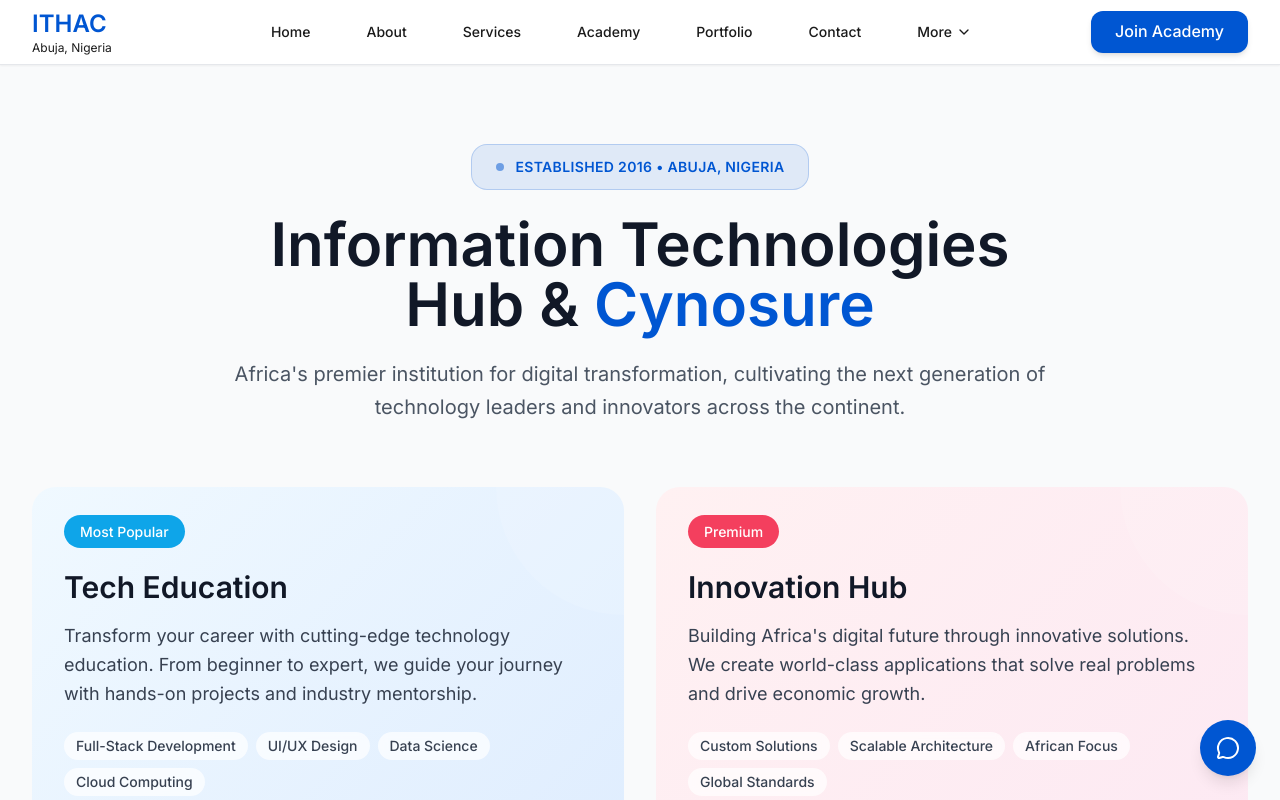
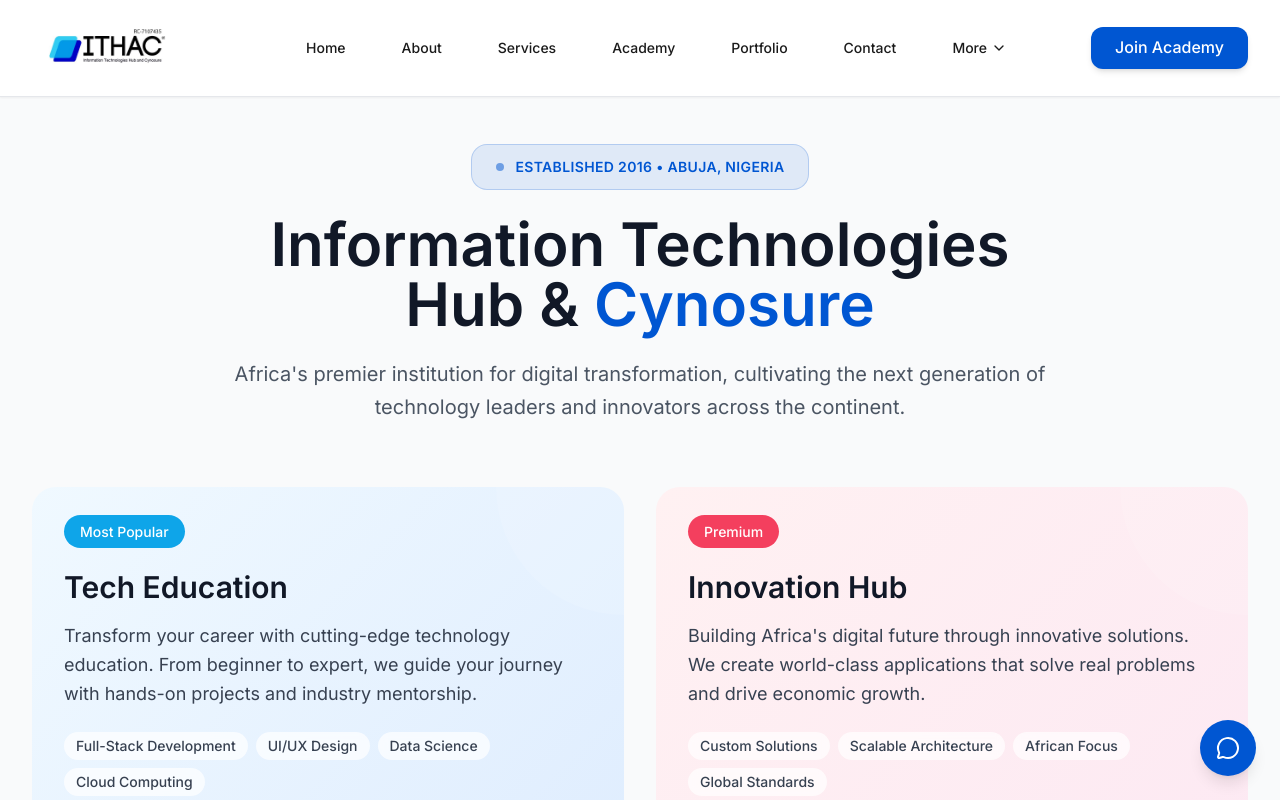
Before and after one commit to Amee-design/ithac-website, a Next.js app: page / in a window 1280 px wide. Shown: the top 800 px of the page. Built offline with nearby package versions, Linux system fonts and the light colour scheme.

Commit message:
pushed fixes

```diff
--- a/src/app/layout.tsx
+++ b/src/app/layout.tsx
@@ -92,9 +92,9 @@ export const metadata: Metadata = {
   ],
   authors: [{ name: "ITHAC Team" }],
   icons: {
-    icon: "/favicon.ico",
-    shortcut: "/favicon.ico",
-    apple: "/favicon.ico",
+    icon: "/images/logo.jpg",
+    shortcut: "/images/logo.jpg",
+    apple: "/images/logo.jpg",
   },
   openGraph: {
     title: "ITHAC | Empowering Africa's Digital Future",
--- a/src/components/Footer.tsx
+++ b/src/components/Footer.tsx
@@ -6,10 +6,10 @@ import {
   Phone,
   MapPin,
   Linkedin,
-  Twitter,
   Instagram,
   Facebook,
 } from "lucide-react";
+import Image from "next/image";
 
 const Footer = () => {
   const currentYear = new Date().getFullYear();
@@ -47,7 +47,6 @@ const Footer = () => {
       href: "https://www.linkedin.com/company/information-technologies-hub-and-cynosure-ithac/",
       name: "LinkedIn",
     },
-    { icon: <Twitter className="w-5 h-5" />, href: "#", name: "Twitter" },
     {
       icon: <Instagram className="w-5 h-5" />,
       href: "https://www.instagram.com/ithacceomd?igsh=N25kMHI2Z20wajlx",
@@ -74,9 +73,16 @@ const Footer = () => {
                 transition={{ duration: 0.6 }}
                 viewport={{ once: true }}
               >
-                <h3 className="text-2xl font-bold text-ithac-blue mb-4">
-                  ITHAC
-                </h3>
+                <div className="flex items-center gap-3 mb-4">
+                  <Image
+                    src="/images/logo.jpg"
+                    alt="ITHAC Logo"
+                    width={150}
+                    height={40}
+                    className="rounded-lg"
+                  />
+                  {/* <h3 className="text-2xl font-bold text-ithac-blue">ITHAC</h3> */}
+                </div>
                 <p className="text-gray-300 mb-6 leading-relaxed">
                   Empowering the next generation of tech innovators through
                   comprehensive training, development, and innovation
@@ -215,9 +221,9 @@ const Footer = () => {
             className="mt-12 pt-8 border-t border-gray-700"
           >
             <div className="max-w-md">
-              <h4 className="font-semibold text-lg mb-3">Stay Updated</h4>
+              <h4 className="font-semibold text-lg mb-3">FOLLOW US</h4>
               <p className="text-gray-300 text-sm mb-4">
-                Get the latest updates on our programs and tech innovations.
+                Stay tuned with us for updates
               </p>
               <div className="flex gap-2">
                 <input
--- a/src/components/Navbar.tsx
+++ b/src/components/Navbar.tsx
@@ -4,6 +4,7 @@ import { motion } from "framer-motion";
 import { Menu, X, ChevronDown } from "lucide-react";
 import { useState } from "react";
 import Link from "next/link";
+import Image from "next/image";
 
 const Navbar = () => {
   const [isOpen, setIsOpen] = useState(false);
@@ -28,10 +29,10 @@ const Navbar = () => {
       initial={{ y: -100 }}
       animate={{ y: 0 }}
       transition={{ duration: 0.6 }}
-      className="fixed top-0 left-0 right-0 z-50 bg-white/95 backdrop-blur-sm border-b border-ithac-light-gray shadow-sm"
+      className="fixed top-0 left-0 right-0 z-50 bg-white backdrop-blur-sm border-b border-ithac-light-gray shadow-sm"
     >
       <div className="max-w-7xl mx-auto px-4 sm:px-6 lg:px-8">
-        <div className="flex justify-between items-center h-16">
+        <div className="flex justify-between items-center h-24">
           {/* Logo */}
           <motion.div
             initial={{ opacity: 0 }}
@@ -39,11 +40,15 @@ const Navbar = () => {
             transition={{ delay: 0.2 }}
             className="flex-shrink-0"
           >
-            <Link href="/" className="flex items-center">
-              <div>
-                <h1 className="text-2xl font-bold text-ithac-blue">ITHAC</h1>
-                <p className="text-xs text-ithac-gray">Abuja, Nigeria</p>
-              </div>
+            <Link href="/" className="flex items-center gap-3">
+              <Image
+                src="/images/logo.jpg"
+                alt="ITHAC Logo"
+                width={150}
+                height={40}
+                className="rounded-lg"
+              />
+
             </Link>
           </motion.div>
 
```
Also changed, not shown: public/images/logo.jpg (added).
